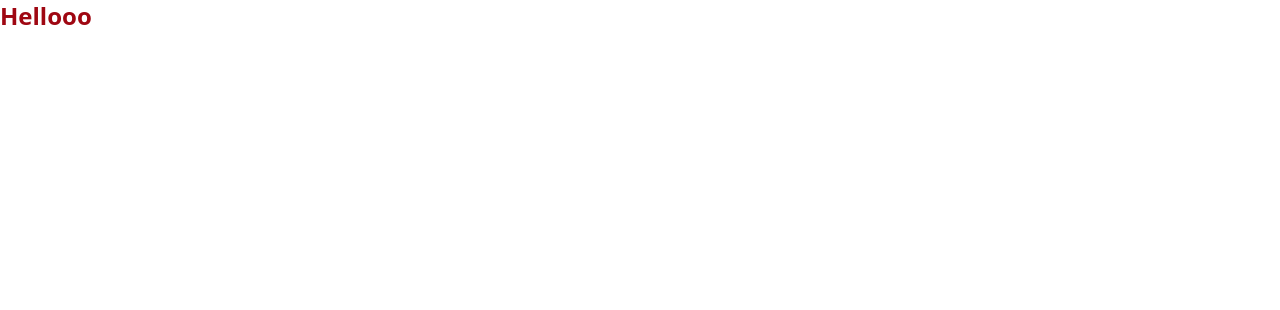
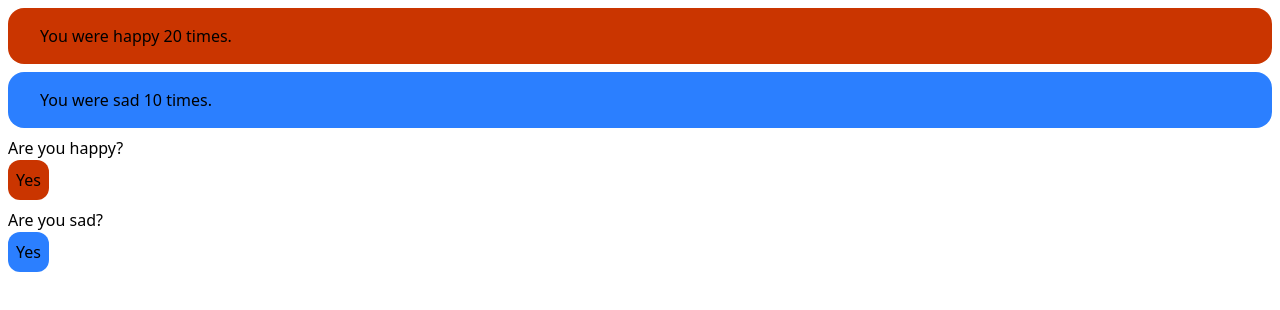
Before and after one commit to tanvidua9/mood_Tracker, a React (Vite) app: page / in a window 1280 px wide. Shown: the top 310 px of the page. Built offline with nearby package versions, Linux system fonts and the light colour scheme.

Commit message:
Made major components

```diff
--- a/src/App.tsx
+++ b/src/App.tsx
@@ -1,10 +1,17 @@
-
+import React from "react"
+import HappyTracker from "./HappyTracker"
+import SadTracker from "./SadTracker"
+import HappyIncrementor from "./HappyIncrementor"
+import SadIncrementor from "./SadIncrementor"
 
 function App() {
 
   return (
-    <div className="text-2xl font-bold text-red-800">
-      Hellooo
+    <div className="p-2 space-y-2">
+      <HappyTracker/>
+      <SadTracker/>
+      <HappyIncrementor/>
+      <SadIncrementor/>
     </div>
   )
 }
--- /dev/null
+++ b/src/HappyIncrementor.tsx
@@ -0,0 +1,15 @@
+import { type FC, memo } from "react";
+
+type HappyIncrementorProps = {};
+
+const HappyIncrementor: FC<HappyIncrementorProps> = (props) => {
+  return(
+    <div>
+        <h3>Are  you happy?</h3>
+        <button className="bg-orange-700 p-2 rounded-xl">Yes</button>
+
+    </div>
+  )
+};
+
+export default memo(HappyIncrementor);
--- /dev/null
+++ b/src/HappyTracker.tsx
@@ -0,0 +1,16 @@
+import { type FC, memo } from "react";
+import Button from "./Button";
+
+type HappyTrackerProps = {};
+
+const HappyTracker: FC<HappyTrackerProps> = (props) => {
+  return(
+    <div className="bg-orange-700 px-8 py-4 rounded-2xl">
+        You were happy 20 times.
+    </div>
+  )
+};
+
+
+
+export default memo(HappyTracker);
--- /dev/null
+++ b/src/SadIncrementor.tsx
@@ -0,0 +1,17 @@
+import { type FC, memo } from "react";
+
+type SadIncrementorProps = {};
+
+const SadIncrementor: FC<SadIncrementorProps> = (props) => {
+  return(
+    <div>
+        <h3>Are  you sad?</h3>
+        <button className="bg-blue-500 p-2 rounded-xl">Yes</button>
+
+    </div>
+  )
+};
+
+
+
+export default memo(SadIncrementor);
--- /dev/null
+++ b/src/SadTracker.tsx
@@ -0,0 +1,16 @@
+import { type FC, memo } from "react";
+import Button from "./Button";
+
+type SadTrackerProps = {};
+
+const SadTracker: FC<SadTrackerProps> = (props) => {
+  return(
+    <div className="bg-blue-500 px-8 py-4 rounded-2xl">
+        You were sad 10 times.
+    </div>
+  )
+};
+
+
+
+export default memo(SadTracker);
```
